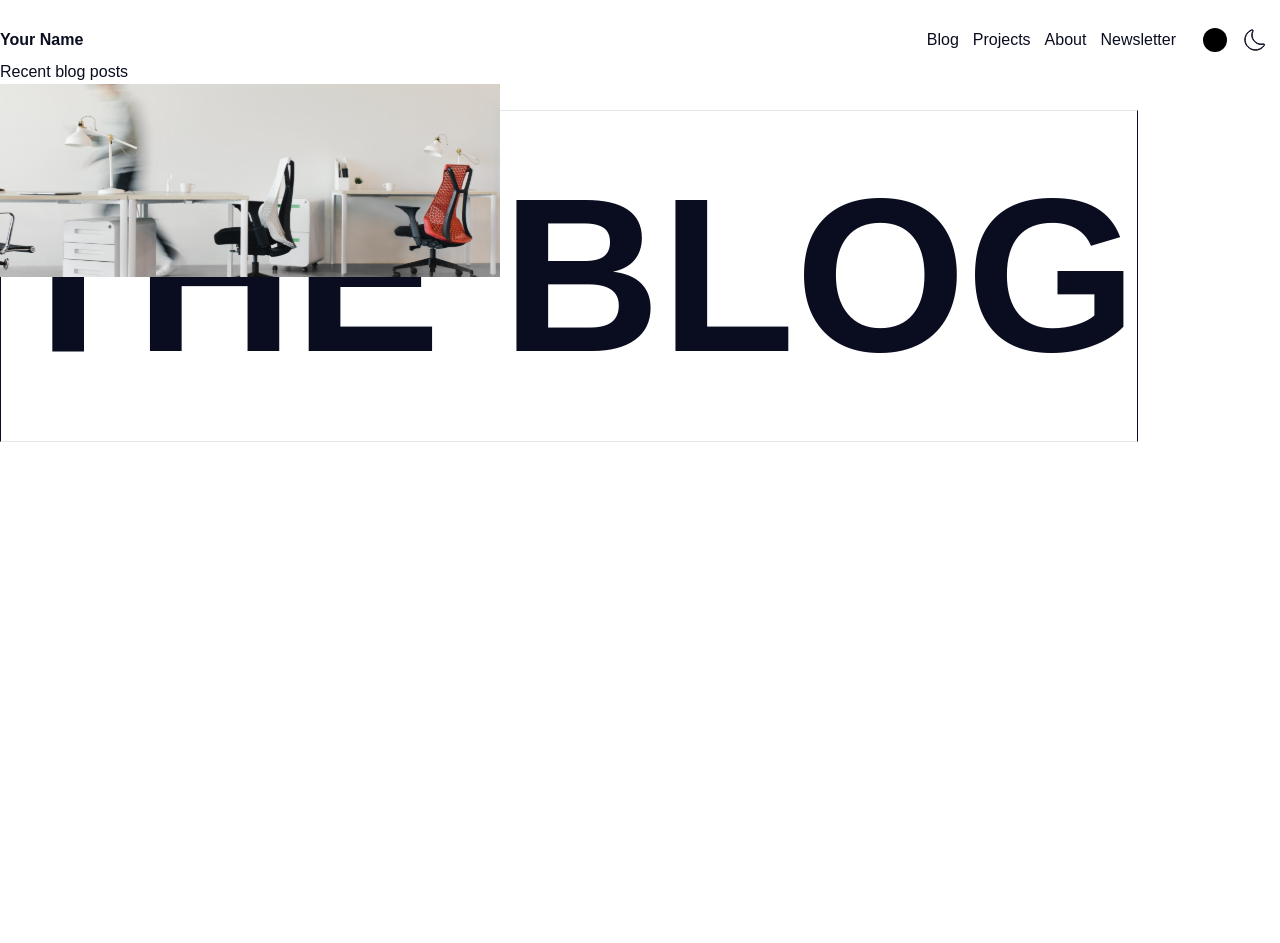
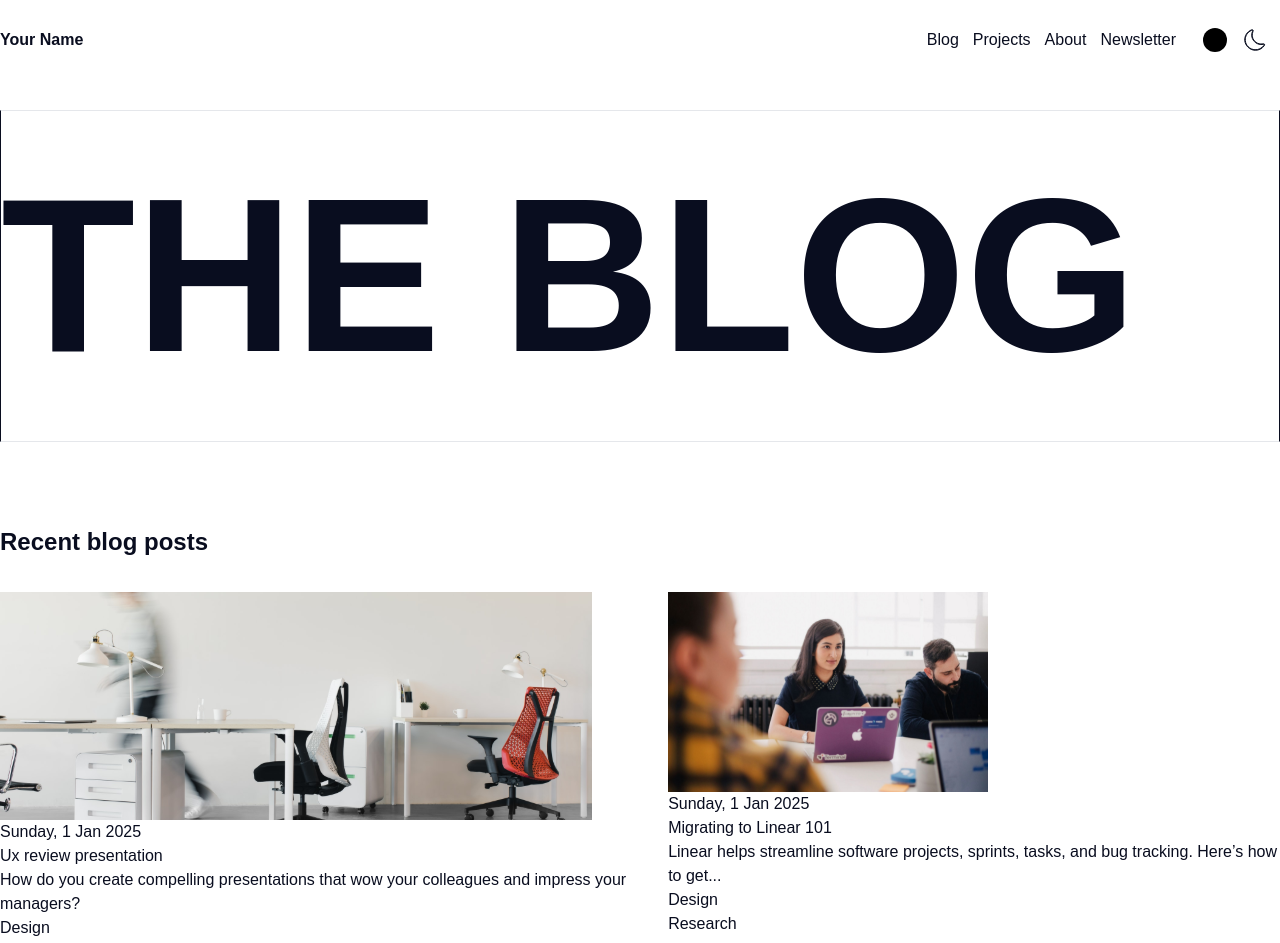
Before and after one commit to 120lennox/blog-frontend, a Next.js app in the folder blog/: page / in a window 1280 px wide. Shown: the top 943 px of the page. Before the commit the page ends 800 px from the top, so only its background shows below. Built offline with nearby package versions, Linux system fonts and the light colour scheme.

Commit message:
styling cards

```diff
--- a/blog/app/components/recentPosts.tsx
+++ b/blog/app/components/recentPosts.tsx
@@ -2,29 +2,49 @@ import Image from "next/image"
 
 
 export default function RecentPost(){
-    return <div className="fixed">
+    return <div className="">
         <div>
-            <div>Recent blog posts</div>
-            <div>
+            <div className="text-[24px] font-semibold my-[32px]">Recent blog posts</div>
+            <div className="flex flex-row gap-4">
                 <div>
                     <div>
                         <Image
                             src="/Image_svg.svg"
                             alt="test"
-                            width={500}
-                            height={400}
+                            width={592}
+                            height={228}
                         />
                     </div>
-                    <div></div>
-                    <div></div>
-                    <div></div>
+                    <div>Sunday, 1 Jan 2025</div>
+                    <div>Ux review presentation</div>
+                    <div>How do you create compelling presentations that wow your colleagues and impress your managers?</div>
                     <div>
-                        <div></div>
-                        <div></div>
-                        <div></div>
+                        <div>Design</div>
+                        <div>Research</div>
+                        <div>Presentation</div>
                     </div>
                 </div>
-                <div></div>
+                <div>
+                    <div>
+                        <div>
+                            <Image
+                                src="/card_svg.svg"
+                                alt="test 2"
+                                width={320}
+                                height={200}
+                            />
+                        </div>
+                        <div>
+                            <div>Sunday, 1 Jan 2025</div>
+                            <div>Migrating to Linear 101</div>
+                            <div>Linear helps streamline software projects, sprints, tasks, and bug tracking. Here’s how to get...</div>
+                            <div>
+                                <div>Design</div>
+                                <div>Research</div>
+                            </div>
+                        </div>
+                    </div>
+                </div>
             </div>
         </div>
     </div>
--- a/blog/app/page.tsx
+++ b/blog/app/page.tsx
@@ -1,12 +1,14 @@
 import RecentPost from "./components/recentPosts";
 
 export default function Home() {
-  return <div>
-        <div className="fixed my-[50px]">
-          <div className="w-full h-[295] overflow-none border border-r-[#090D1F] border-l-[#090D1F] flex items-center">
+  return <div className="flex flex-col">
+        <div className="my-[50px]">
+          <div className="w-full h-[295] overflow-hidden border border-r-[#090D1F] border-l-[#090D1F] flex items-center">
             <div className=" text-[219.9px] font-bold">THE BLOG</div>
           </div>
         </div>
-        <RecentPost />
+        <div>
+          <RecentPost />
+        </div>
   </div>
 }
```
